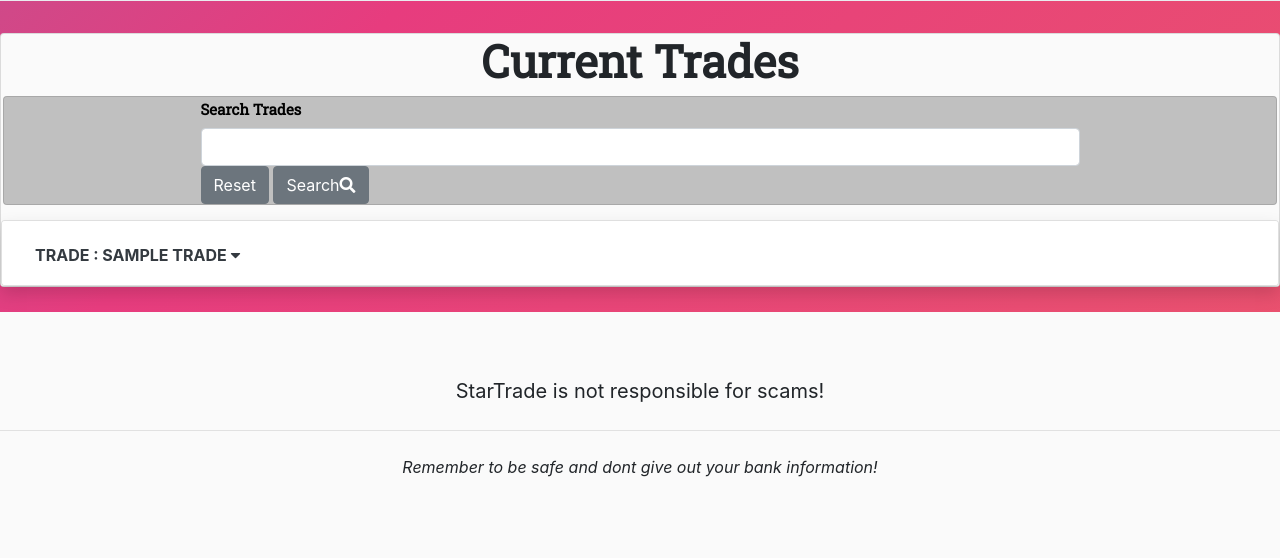
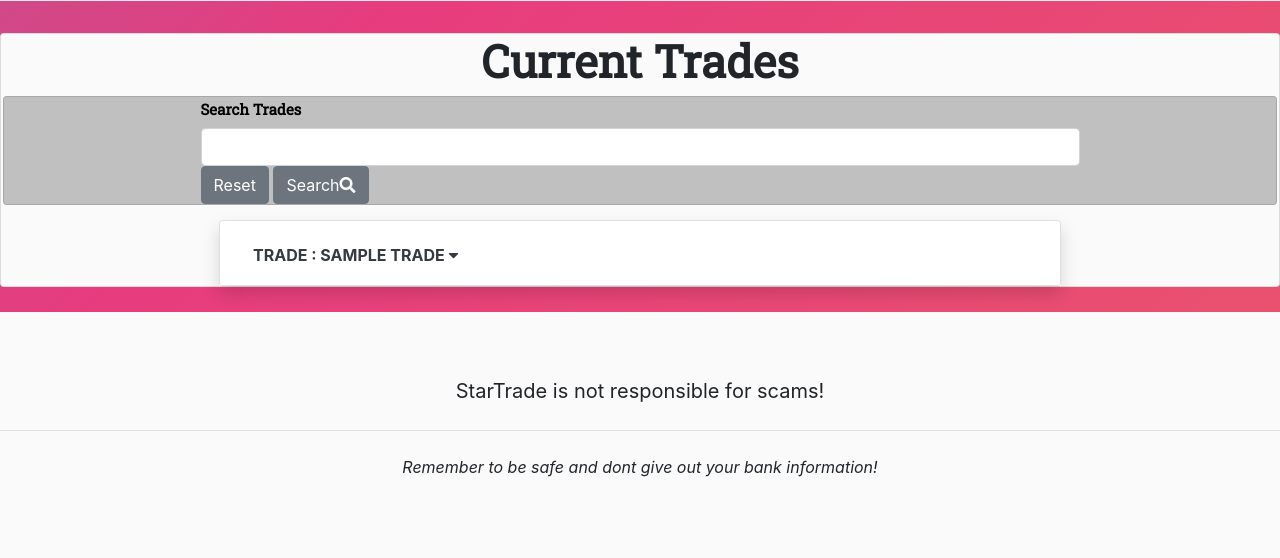
Before and after one commit to Code-Institute-Submissions/nickl98-StarTradeMS3_AugResub, a Flask app: page / in a window 1280 px wide. Shown: the part 668-1226 px from the top of the page. Run offline with Flask 2, Linux system fonts and the light colour scheme; a database or web service that is not in the repository returns one stand-in record (values such as "Sample title"); some libraries are stand-ins or nearby versions.

Commit message:
fixed current trades overflow sizing

```diff
--- a/static/css/style.css
+++ b/static/css/style.css
@@ -86,7 +86,9 @@
     content: '\f106';
 }
 
-body  {background: linear-gradient(-45deg, #ee7752, #e73c7e, #23a6d5, #23d5ab);
+body  {
+    overflow-x: hidden;
+    background: linear-gradient(-45deg, #ee7752, #e73c7e, #23a6d5, #23d5ab);
 background-size: 400% 400%;
 animation: gradient 15s ease infinite;
 }
--- a/templates/base.html
+++ b/templates/base.html
@@ -13,7 +13,7 @@
     </head>
     {% block content %}
     <body>
-        <header>
+        <header class="container-fluid fixed-top">
             <nav class="navbar navbar-expand-lg navbar-dark bg-dark">
                 <a class="navbar-brand" href="{{ url_for('get_trades') }}">StarTrade <i class="fas fa-star-half-alt"></i></a>
                 <button class="navbar-toggler" type="button" data-toggle="collapse" data-target="#navbarNav" aria-controls="navbarNav" aria-expanded="false" aria-label="Toggle navigation">
--- a/templates/trades.html
+++ b/templates/trades.html
@@ -40,7 +40,7 @@
     </div>
 
     <div class="row">
-        <div class="col-lg-12 mx-auto">
+        <div class="col-md-8 mx-auto">
             <!-- Accordion -->
             <div id="accordionExample" class="accordion shadow">
                 {% for trade in trades %}
```
